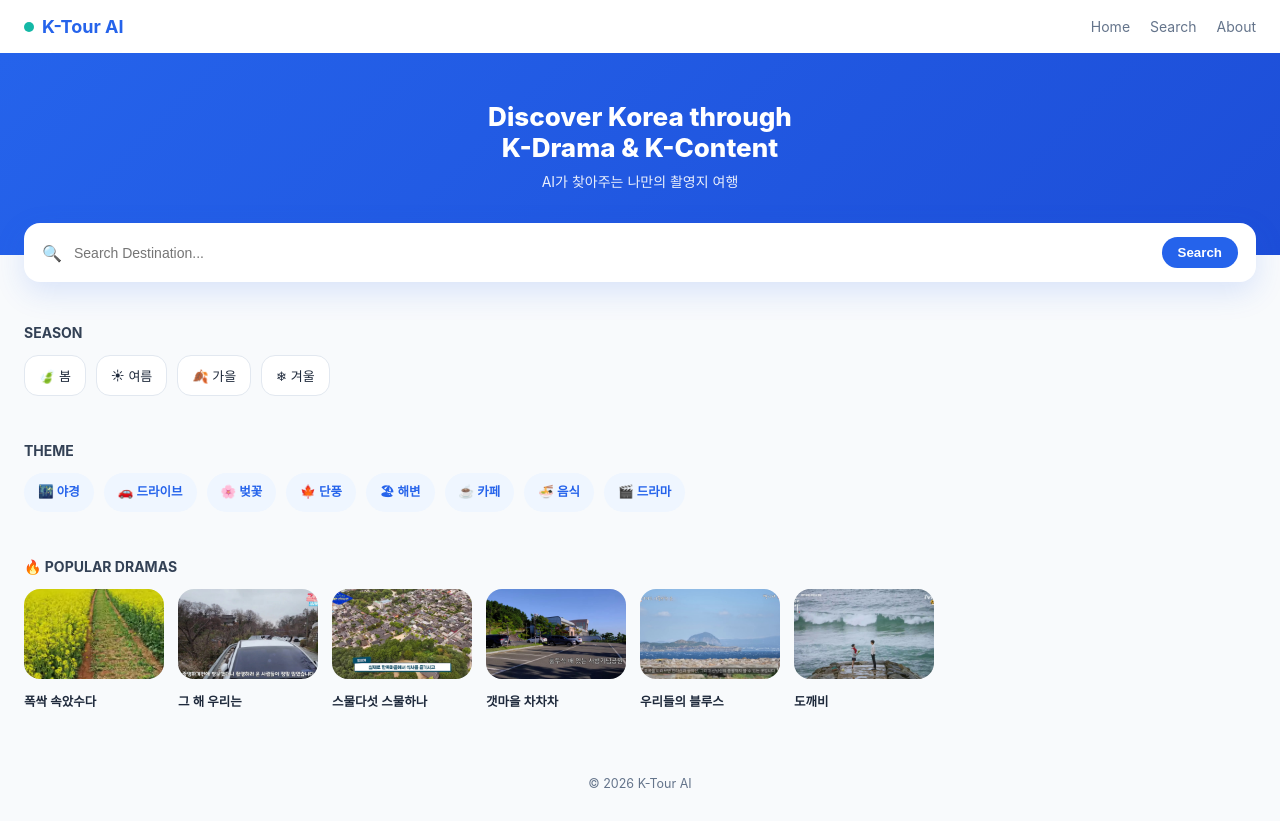
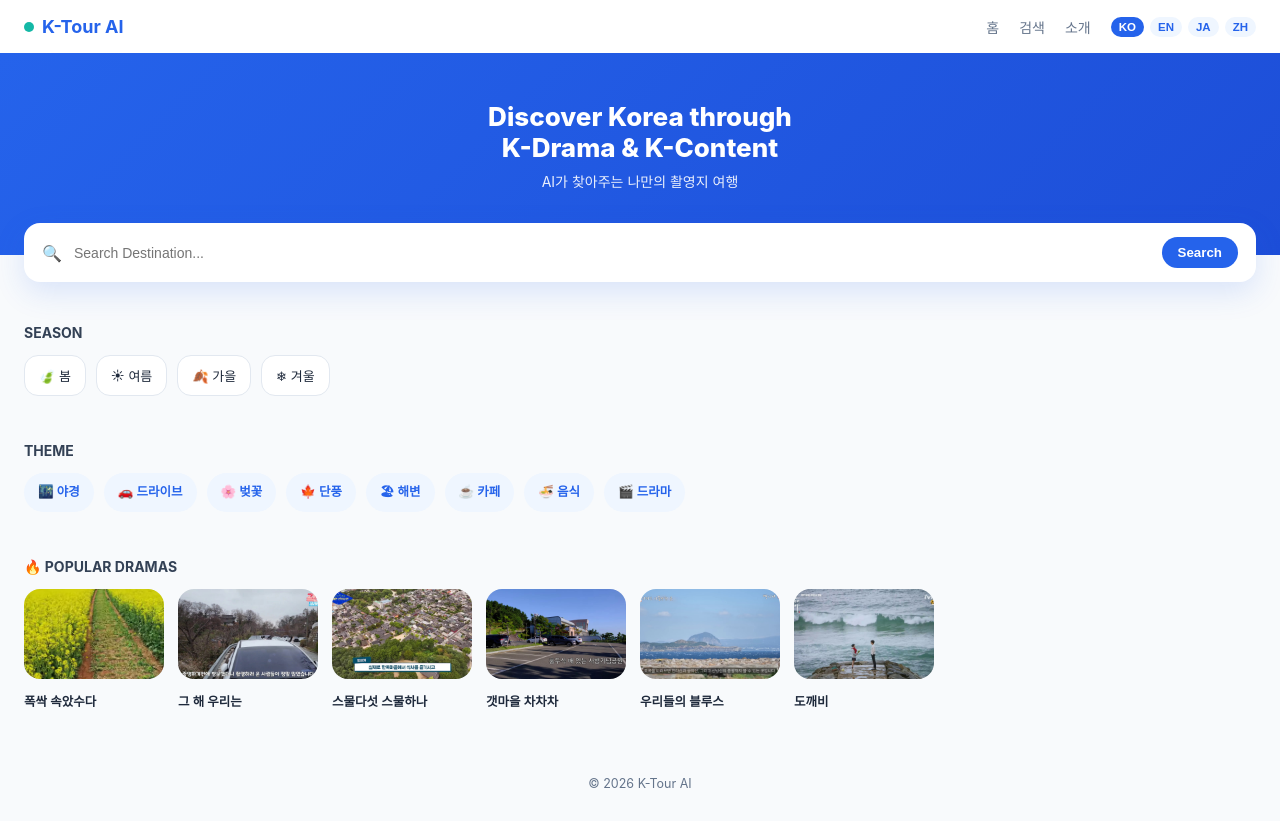
Before and after one commit to qq03-03/k-tour-ai-frontend, a React (Vite) app: page / in a window 1280 px wide. Built offline with nearby package versions, Linux system fonts and the light colour scheme; a web font is replaced by a local one.

Commit message:
Add KO/EN/JA/ZH language switcher and translate nav labels

```diff
--- a/src/components/Header.jsx
+++ b/src/components/Header.jsx
@@ -1,16 +1,47 @@
 import { Link } from 'react-router-dom'
+import { useLanguage } from '../i18n/LanguageContext.jsx'
+
+const LANGUAGE_OPTIONS = [
+  { code: 'ko', label: 'KO' },
+  { code: 'en', label: 'EN' },
+  { code: 'ja', label: 'JA' },
+  { code: 'zh', label: 'ZH' },
+]
 
 export default function Header() {
+  const { lang, setLang, t } = useLanguage()
+
   return (
     <header style={{ display: 'flex', justifyContent: 'space-between', alignItems: 'center', padding: '16px 24px', background: '#fff' }}>
       <Link to="/" style={{ display: 'flex', alignItems: 'center', gap: 8, fontWeight: 700, color: 'var(--color-primary)', fontSize: 18 }}>
         <span style={{ width: 10, height: 10, borderRadius: '50%', background: 'var(--color-accent)', display: 'inline-block' }} />
         K-Tour AI
       </Link>
-      <nav style={{ display: 'flex', gap: 20, fontSize: 14, color: 'var(--color-text-muted)' }}>
-        <Link to="/">Home</Link>
-        <Link to="/search">Search</Link>
-        <Link to="/about">About</Link>
+      <nav style={{ display: 'flex', gap: 20, alignItems: 'center', fontSize: 14, color: 'var(--color-text-muted)' }}>
+        <Link to="/">{t('nav_home')}</Link>
+        <Link to="/search">{t('nav_search')}</Link>
+        <Link to="/about">{t('nav_about')}</Link>
+        <div style={{ display: 'flex', gap: 6 }}>
+          {LANGUAGE_OPTIONS.map((option) => (
+            <button
+              key={option.code}
+              onClick={() => setLang(option.code)}
+              aria-pressed={lang === option.code}
+              style={{
+                border: 'none',
+                borderRadius: 10,
+                padding: '4px 8px',
+                fontSize: 11.5,
+                fontWeight: 700,
+                cursor: 'pointer',
+                background: lang === option.code ? 'var(--color-primary)' : '#EFF6FF',
+                color: lang === option.code ? 'white' : 'var(--color-primary)',
+              }}
+            >
+              {option.label}
+            </button>
+          ))}
+        </div>
       </nav>
     </header>
   )
```
Also changed, not shown: 1 other file (tests, documents, lock files or other folders).
